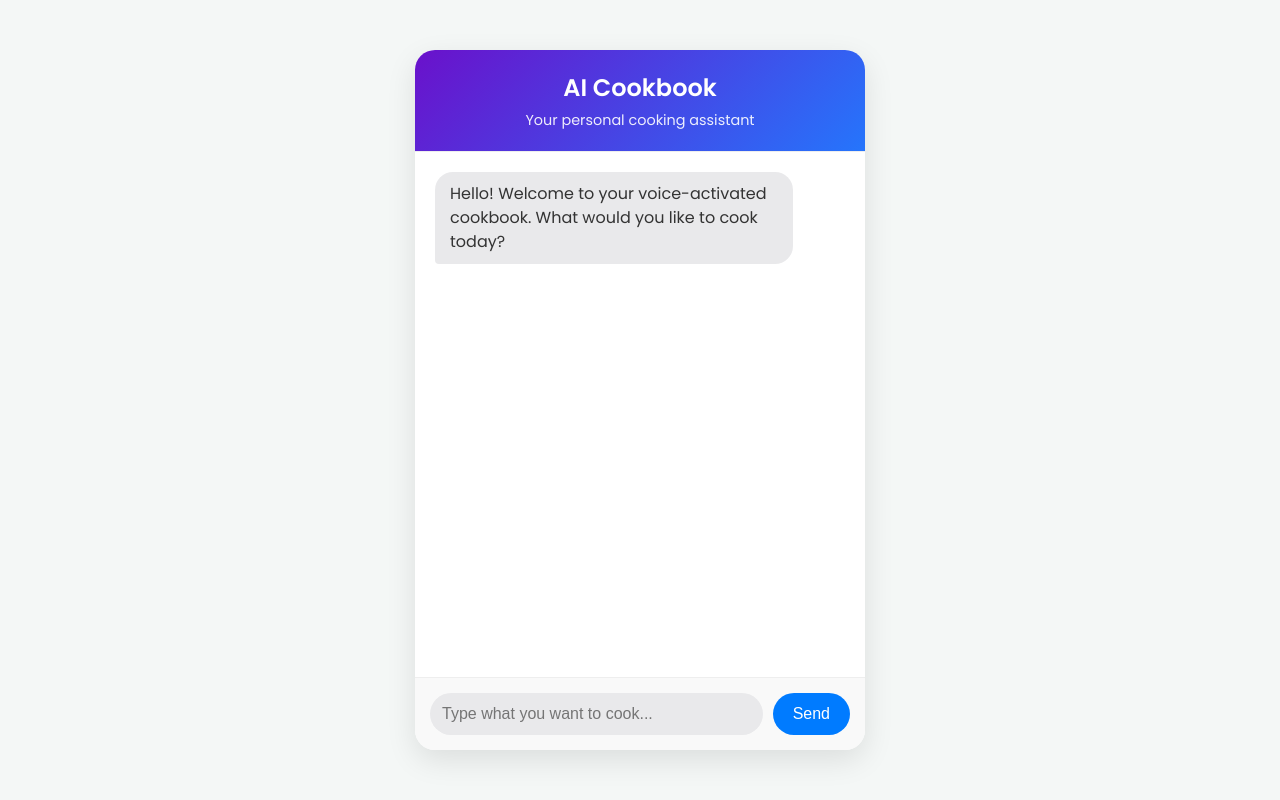
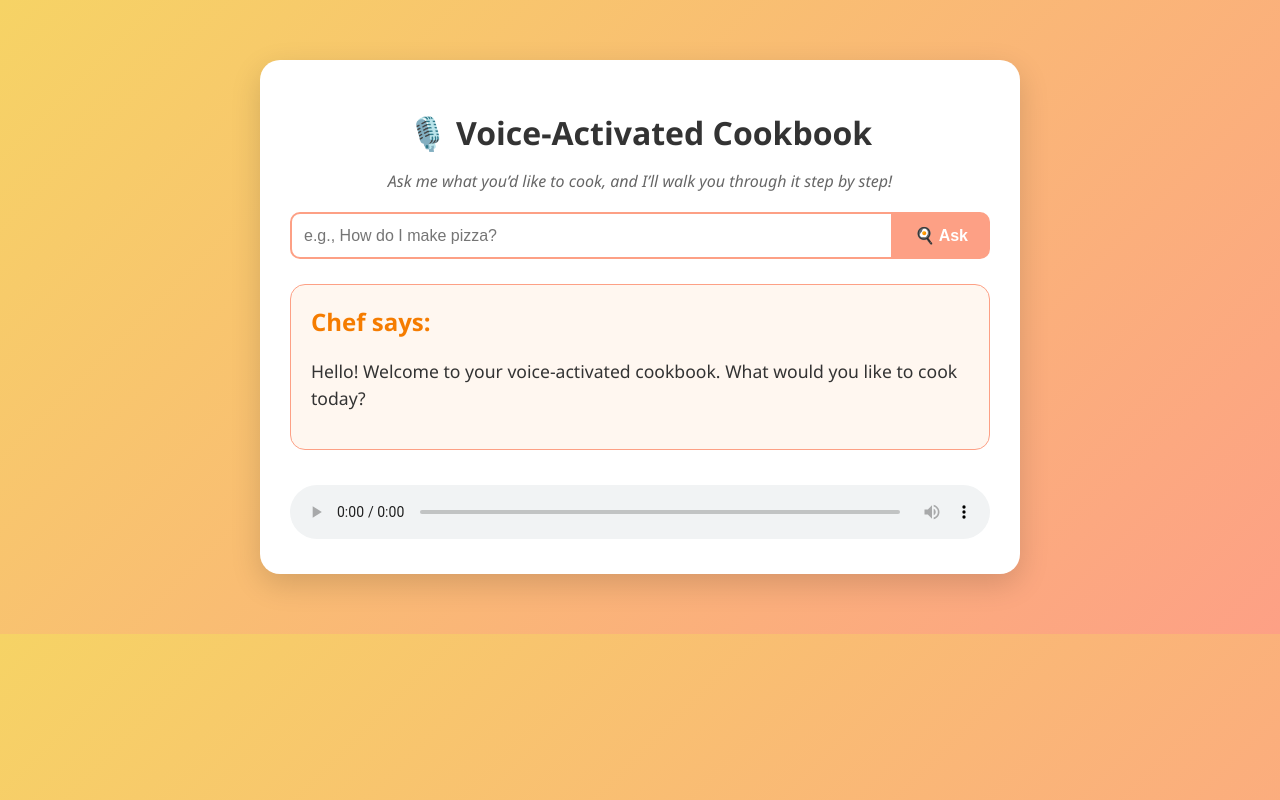
Before and after one commit to DhairyaSood/CookBook_TTS, a Flask app: page / in a window 1280 px wide. Run offline with Flask 3, Linux system fonts and the light colour scheme.

Commit message:
Added Flask app with Murf TTS + frontend

```diff
--- a/app.py
+++ b/app.py
@@ -1,120 +1,140 @@
 import os
 import sys
+import base64
+import traceback
+import requests
+from flask import Flask, request, render_template, jsonify
 from openai import OpenAI
-from flask import Flask, request, jsonify, render_template, session
+from murf import Murf
 
-# --- 1. API KEY & CLIENT SETUP ---
-# Make sure to set these environment variables in your system
-OPENROUTER_API_KEY = os.environ.get('OPENROUTER_API_KEY')
-MURF_API_KEY = os.environ.get('MURF_API_KEY')
+# -----------------------
+# App + config
+# -----------------------
+app = Flask(__name__)
+
+OPENROUTER_API_KEY = os.environ.get("OPENROUTER_API_KEY")
+MURF_API_KEY = os.environ.get("MURF_API_KEY")
+MURF_VOICE_ID = os.environ.get("MURF_VOICE_ID", "en-US-natalie")  # default voice
 
 if not OPENROUTER_API_KEY:
-    print("Error: The OPENROUTER_API_KEY environment variable is not set.")
-    sys.exit()
+    print("Error: OPENROUTER_API_KEY is not set.", file=sys.stderr)
+    sys.exit(1)
+if not MURF_API_KEY:
+    print("Error: MURF_API_KEY is not set.", file=sys.stderr)
+    sys.exit(1)
 
+# OpenRouter client (LLM)
 openrouter_client = OpenAI(
     base_url="https://openrouter.ai/api/v1",
     api_key=OPENROUTER_API_KEY,
 )
 
-app = Flask(__name__, static_folder='static', template_folder='.')
-app.secret_key = 'super_secret_key_for_session_management' # Needed for session
+# Murf client (TTS)
+murf_client = Murf(api_key=MURF_API_KEY)
 
-# --- 2. LLM INTERACTION FUNCTION ---
+
+# -----------------------
+# Core helpers
+# -----------------------
 def generate_llm_response(prompt: str) -> str:
-    """Sends a prompt to the LLM and returns the text response."""
+    """Generate a conversational cookbook response from OpenRouter."""
     try:
         completion = openrouter_client.chat.completions.create(
-          model="openai/gpt-3.5-turbo", # Using a standard model
-          messages=[
-              {
-                  "role": "user",
-                  "content": prompt
-              },
-              {
-                  "role": "system",
-                  "content": "Your responses must be in simple, complete sentences. Avoid using markdown formatting like lists, headings, or tables. Describe ingredients and utensils in a spoken, conversational tone. Example: 'You will need one cup of flour, two teaspoons of baking powder, and half a teaspoon of salt.'"
-              }
-          ]
+            model="openai/gpt-oss-20b:free",
+            messages=[
+                {
+                    "role": "system",
+                    "content": (
+                        "You are a friendly voice cookbook. "
+                        "Speak in simple, complete sentences without markdown lists, headings, or tables. "
+                        "Describe ingredients and utensils conversationally. "
+                        "Example: 'You will need one cup of flour, two teaspoons of baking powder, "
+                        "and half a teaspoon of salt.'"
+                    ),
+                },
+                {"role": "user", "content": prompt},
+            ],
         )
-        return completion.choices[0].message.content
+        return (completion.choices[0].message.content or "").strip()
     except Exception as e:
+        traceback.print_exc()
         return f"An error occurred with the LLM API: {e}"
 
-# --- 3. WEB ROUTES ---
-@app.route('/')
-def index():
-    """Render the main chat page."""
-    return render_template('index.html')
 
-@app.route('/start', methods=['POST'])
-def start_conversation():
-    """Initializes the conversation state."""
-    session['current_dish'] = ""
-    session['unavailable_items'] = []
-    session['state'] = 'initial' # 'initial', 'awaiting_confirmation', 'awaiting_missing_items'
-    return jsonify({"reply": "Hello! Welcome to your voice-activated cookbook. What would you like to cook today?"})
+def text_to_murf_mp3_bytes(text: str) -> bytes:
+    """Convert text to speech using Murf TTS and return raw MP3 bytes."""
+    try:
+        audio_res = murf_client.text_to_speech.generate(
+            text=text,
+            voice_id=MURF_VOICE_ID,
+        )
+        audio_url = getattr(audio_res, "audio_file", None)
+        if not audio_url:
+            raise RuntimeError("Murf did not return an audio_file URL.")
+
+        r = requests.get(audio_url, timeout=60)
+        r.raise_for_status()
+        return r.content
+    except Exception as e:
+        traceback.print_exc()
+        raise RuntimeError(f"Murf TTS failed: {e}") from e
 
 
-@app.route('/chat', methods=['POST'])
-def chat():
-    """Main chat endpoint to handle the conversation logic."""
-    user_input = request.json.get('message', '').lower()
-    state = session.get('state', 'initial')
-    current_dish = session.get('current_dish', "")
-    unavailable_items = session.get('unavailable_items', [])
-    reply = ""
-
-    if state == 'initial':
-        if not user_input:
-            reply = "Please tell me what you would like to cook."
-        else:
-            current_dish = user_input
-            session['current_dish'] = current_dish
-            prompt = (
-                f"For {current_dish}, list the required ingredients, utensils, "
-                f"and the estimated cooking time. Do not include a full recipe yet."
-            )
-            reply = f"Getting the requirements for {current_dish}... "
-            reply += generate_llm_response(prompt)
-            reply += "\nDo you have everything you need to cook this dish?"
-            session['state'] = 'awaiting_confirmation'
-
-    elif state == 'awaiting_confirmation':
-        if "yes" in user_input or "cook it" in user_input:
-            recipe_prompt = f"Give me the full recipe for {current_dish}. Include a list of ingredients and a numbered list of steps."
-            full_recipe = generate_llm_response(recipe_prompt)
-            reply = f"Great! Here is the full recipe for {current_dish}.\n" + full_recipe
-            reply += "\nEnjoy your meal! Let me know if you want to cook something else."
-            session['state'] = 'initial'
-            session['current_dish'] = ""
-
-        elif "no" in user_input:
-            reply = "Please tell me what you are missing."
-            session['state'] = 'awaiting_missing_items'
-
-        else:
-            reply = "Sorry, I didn't understand. Do you have all the ingredients? (yes/no)"
-
-    elif state == 'awaiting_missing_items':
-        missing_items = user_input
-        unavailable_items.append(missing_items)
-        session['unavailable_items'] = unavailable_items
-        prompt = (
-            f"I would like to cook {current_dish} but I don't have: {', '.join(unavailable_items)}. "
-            f"Suggest a new dish. List the new dish's required ingredients, utensils, and time, but not the full recipe yet."
-        )
-        reply = f"Okay, finding a new recipe without {missing_items}... "
-        new_dish_suggestion = generate_llm_response(prompt)
-        reply += new_dish_suggestion
-        reply += "\nDo you want to cook this new dish?"
-        # The logic would need to be expanded here to parse the new dish name from the response
-        # For simplicity, we'll reset to a state where the user can confirm
-        session['state'] = 'awaiting_confirmation'
+# -----------------------
+# Routes
+# -----------------------
+@app.route("/")
+def index():
+    return render_template("index.html")
 
 
-    return jsonify({"reply": reply})
+@app.route("/text", methods=["POST"])
+def text_route():
+    """Accepts JSON {query}, returns {text, audio(base64)}."""
+    try:
+        data = request.get_json(silent=True) or {}
+        query = (data.get("query") or "").strip()
+        if not query:
+            return jsonify({"error": "No query provided."}), 400
+
+        # Generate text response
+        response_text = generate_llm_response(query)
+        if not response_text or response_text.startswith("An error occurred with the LLM API"):
+            return jsonify({"error": response_text}), 502
+
+        # Generate audio
+        try:
+            mp3_bytes = text_to_murf_mp3_bytes(response_text)
+            audio_b64 = base64.b64encode(mp3_bytes).decode("utf-8")
+        except Exception as tts_err:
+            # Still return text if audio fails
+            return jsonify({
+                "text": response_text,
+                "error": str(tts_err)
+            }), 502
+
+        return jsonify({
+            "text": response_text,
+            "audio": audio_b64
+        })
+
+    except Exception as e:
+        traceback.print_exc()
+        return jsonify({"error": f"Server error: {e}"}), 500
 
 
+@app.errorhandler(404)
+def not_found(_):
+    return jsonify({"error": "Route not found."}), 404
+
+
+@app.errorhandler(405)
+def method_not_allowed(_):
+    return jsonify({"error": "Method not allowed."}), 405
+
+
+# -----------------------
+# Run
+# -----------------------
 if __name__ == "__main__":
-    app.run(debug=True)
+    app.run(host="127.0.0.1", port=5000, debug=True)
--- a/index.html
+++ /dev/null
@@ -1,25 +0,0 @@
-<!DOCTYPE html>
-<html lang="en">
-<head>
-    <meta charset="UTF-8">
-    <meta name="viewport" content="width=device-width, initial-scale=1.0">
-    <title>Voice-Activated Cookbook</title>
-    <link rel="stylesheet" href="{{ url_for('static', filename='style.css') }}">
-    <link href="https://fonts.googleapis.com/css2?family=Poppins:wght@400;600&display=swap" rel="stylesheet">
-</head>
-<body>
-    <div class="chat-container">
-        <div class="chat-header">
-            <h2>AI Cookbook</h2>
-            <p>Your personal cooking assistant</p>
-        </div>
-        <div class="chat-box" id="chat-box">
-            </div>
-        <div class="chat-input">
-            <input type="text" id="user-input" placeholder="Type what you want to cook...">
-            <button id="send-btn">Send</button>
-        </div>
-    </div>
-    <script src="{{ url_for('static', filename='script.js') }}"></script>
-</body>
-</html>
--- a/static/script.js
+++ b/static/script.js
@@ -1,60 +1,56 @@
 document.addEventListener("DOMContentLoaded", () => {
-    const chatBox = document.getElementById('chat-box');
-    const userInput = document.getElementById('user-input');
-    const sendBtn = document.getElementById('send-btn');
+  const form = document.getElementById("queryForm");
+  const input = document.getElementById("queryInput");
+  const outputDiv = document.getElementById("output");
+  const audioPlayer = document.getElementById("audioPlayer");
 
-    // Function to add a message to the chat box
-    const addMessage = (text, sender) => {
-        const message = document.createElement('div');
-        message.classList.add('message', `${sender}-message`);
-        message.innerText = text;
-        chatBox.appendChild(message);
-        chatBox.scrollTop = chatBox.scrollHeight; // Auto-scroll to the latest message
-    };
+  form.addEventListener("submit", async (e) => {
+    e.preventDefault();
+    const query = input.value.trim();
+    if (!query) return;
 
-    // Function to handle sending a message
-    const sendMessage = async () => {
-        const text = userInput.value.trim();
-        if (text === "") return;
+    outputDiv.textContent = "👩‍🍳 Thinking... whipping up a recipe for you!";
 
-        addMessage(text, 'user');
-        userInput.value = '';
+    try {
+      const response = await fetch("/text", {
+        method: "POST",
+        headers: { "Content-Type": "application/json" },
+        body: JSON.stringify({ query }),
+      });
 
-        try {
-            const response = await fetch('/chat', {
-                method: 'POST',
-                headers: {
-                    'Content-Type': 'application/json'
-                },
-                body: JSON.stringify({ message: text })
-            });
-            const data = await response.json();
-            addMessage(data.reply, 'bot');
-        } catch (error) {
-            console.error('Error:', error);
-            addMessage('Sorry, something went wrong. Please try again.', 'bot');
-        }
-    };
+      if (!response.ok) {
+        outputDiv.textContent = "⚠️ Error: " + (await response.text());
+        return;
+      }
 
-    // Event listeners
-    sendBtn.addEventListener('click', sendMessage);
-    userInput.addEventListener('keypress', (e) => {
-        if (e.key === 'Enter') {
-            sendMessage();
-        }
-    });
+      const data = await response.json();
 
-    // Start the conversation on page load
-    const startConversation = async () => {
-        try {
-            const response = await fetch('/start', { method: 'POST' });
-            const data = await response.json();
-            addMessage(data.reply, 'bot');
-        } catch (error) {
-            console.error('Error starting conversation:', error);
-            addMessage('Welcome! I seem to be having trouble starting. Please refresh.', 'bot');
-        }
-    };
+      if (data.error) {
+        outputDiv.textContent = "⚠️ " + data.error;
+        return;
+      }
 
-    startConversation();
+      // Show text reply
+      outputDiv.textContent = data.text || "No text reply.";
+
+      // Play audio if available
+      if (data.audio) {
+        const audioBlob = new Blob(
+          [Uint8Array.from(atob(data.audio), (c) => c.charCodeAt(0))],
+          { type: "audio/mpeg" }
+        );
+        const url = URL.createObjectURL(audioBlob);
+        audioPlayer.src = url;
+        audioPlayer.play().catch((err) => {
+          console.error("Audio playback failed:", err);
+          outputDiv.textContent += "\n⚠️ Could not play audio.";
+        });
+      } else {
+        outputDiv.textContent += "\n⚠️ No audio generated.";
+      }
+    } catch (err) {
+      console.error(err);
+      outputDiv.textContent = "⚠️ Error: " + err.message;
+    }
+  });
 });
--- a/static/style.css
+++ b/static/style.css
@@ -1,113 +1,86 @@
+/* 🎨 Playful, clean look */
+
 body {
-    background: #f4f7f6;
-    font-family: 'Poppins', sans-serif;
-    display: flex;
-    justify-content: center;
-    align-items: center;
-    height: 100vh;
-    margin: 0;
-    color: #333;
+  font-family: "Segoe UI", Tahoma, Geneva, Verdana, sans-serif;
+  background: linear-gradient(135deg, #f6d365 0%, #fda085 100%);
+  margin: 0;
+  padding: 0;
+  color: #333;
 }
 
-.chat-container {
-    width: 450px;
-    height: 90vh;
-    max-height: 700px;
-    background: #ffffff;
-    border-radius: 20px;
-    box-shadow: 0 10px 30px rgba(0, 0, 0, 0.1);
-    display: flex;
-    flex-direction: column;
-    overflow: hidden;
+.container {
+  max-width: 700px;
+  margin: 60px auto;
+  background: #fff;
+  border-radius: 20px;
+  padding: 30px;
+  box-shadow: 0 10px 30px rgba(0,0,0,0.15);
+  text-align: center;
 }
 
-.chat-header {
-    background: linear-gradient(135deg, #6a11cb 0%, #2575fc 100%);
-    color: white;
-    padding: 20px;
-    text-align: center;
-    border-bottom: 1px solid #eee;
+h1 {
+  font-size: 2rem;
+  margin-bottom: 10px;
 }
 
-.chat-header h2 {
-    margin: 0;
-    font-size: 1.5em;
+.tagline {
+  font-style: italic;
+  color: #666;
+  margin-bottom: 20px;
 }
 
-.chat-header p {
-    margin: 5px 0 0;
-    font-size: 0.9em;
-    opacity: 0.9;
+form {
+  display: flex;
+  justify-content: center;
+  margin-bottom: 25px;
 }
 
-.chat-box {
-    flex: 1;
-    padding: 20px;
-    overflow-y: auto;
-    display: flex;
-    flex-direction: column;
-    gap: 15px;
+input {
+  flex: 1;
+  padding: 12px;
+  font-size: 1rem;
+  border-radius: 10px 0 0 10px;
+  border: 2px solid #fda085;
+  outline: none;
 }
 
-.chat-box::-webkit-scrollbar {
-    width: 5px;
+button {
+  padding: 12px 20px;
+  font-size: 1rem;
+  background: #fda085;
+  border: 2px solid #fda085;
+  color: #fff;
+  font-weight: bold;
+  border-radius: 0 10px 10px 0;
+  cursor: pointer;
+  transition: 0.3s;
 }
 
-.chat-box::-webkit-scrollbar-thumb {
-    background: #ddd;
-    border-radius: 10px;
+button:hover {
+  background: #f6d365;
+  border-color: #f6d365;
 }
 
-.message {
-    padding: 10px 15px;
-    border-radius: 18px;
-    max-width: 80%;
-    line-height: 1.5;
+#responseBox {
+  background: #fff7f0;
+  border-radius: 15px;
+  padding: 20px;
+  text-align: left;
+  margin-bottom: 20px;
+  border: 1px solid #fda085;
 }
 
-.user-message {
-    background: #007bff;
-    color: white;
-    align-self: flex-end;
-    border-bottom-right-radius: 4px;
+#responseBox h2 {
+  margin-top: 0;
+  color: #f57c00;
 }
 
-.bot-message {
-    background: #e9e9eb;
-    color: #333;
-    align-self: flex-start;
-    border-bottom-left-radius: 4px;
+#output {
+  font-size: 1.1rem;
+  line-height: 1.5;
 }
 
-.chat-input {
-    display: flex;
-    padding: 15px;
-    border-top: 1px solid #eee;
-    background: #f9f9f9;
+audio {
+  margin-top: 15px;
+  width: 100%;
 }
-
-#user-input {
-    flex: 1;
-    border: none;
-    padding: 12px;
-    border-radius: 25px;
-    background: #e9e9eb;
-    outline: none;
-    font-size: 1em;
-    margin-right: 10px;
-}
-
-#send-btn {
-    background: #007bff;
-    color: white;
-    border: none;
-    padding: 12px 20px;
-    border-radius: 25px;
-    cursor: pointer;
-    font-size: 1em;
-    transition: background 0.3s;
-}
-
-#send-btn:hover {
-    background: #0056b3;
-}
--- /dev/null
+++ b/templates/index.html
@@ -0,0 +1,28 @@
+<!DOCTYPE html>
+<html lang="en">
+<head>
+  <meta charset="UTF-8">
+  <title>🎙️ Voice Cookbook</title>
+  <link rel="stylesheet" href="{{ url_for('static', filename='style.css') }}">
+</head>
+<body>
+  <div class="container">
+    <h1>🎙️ Voice-Activated Cookbook</h1>
+    <p class="tagline">Ask me what you’d like to cook, and I’ll walk you through it step by step!</p>
+
+    <form id="queryForm">
+      <input id="queryInput" type="text" placeholder="e.g., How do I make pizza?" required>
+      <button type="submit">🍳 Ask</button>
+    </form>
+
+    <div id="responseBox">
+      <h2>Chef says:</h2>
+      <p id="output">Hello! Welcome to your voice-activated cookbook. What would you like to cook today?</p>
+    </div>
+
+    <audio id="audioPlayer" controls></audio>
+  </div>
+
+  <script src="{{ url_for('static', filename='script.js') }}"></script>
+</body>
+</html>
```
